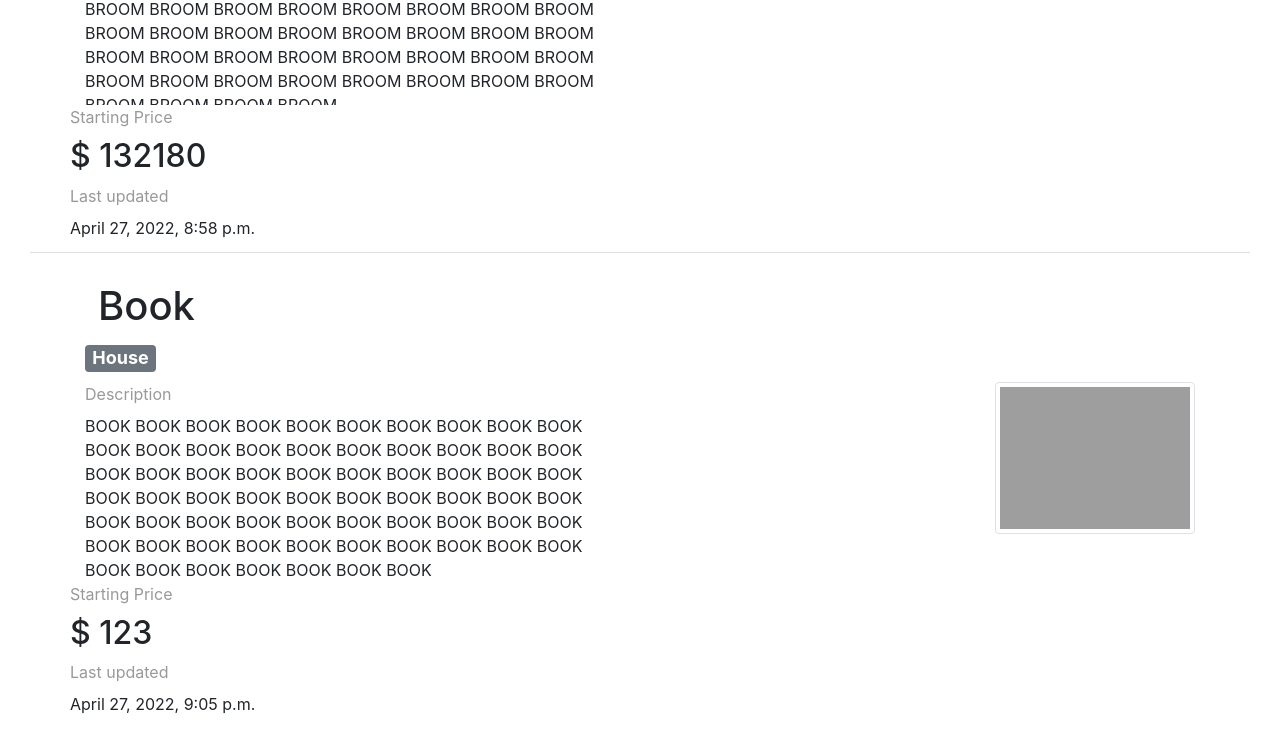
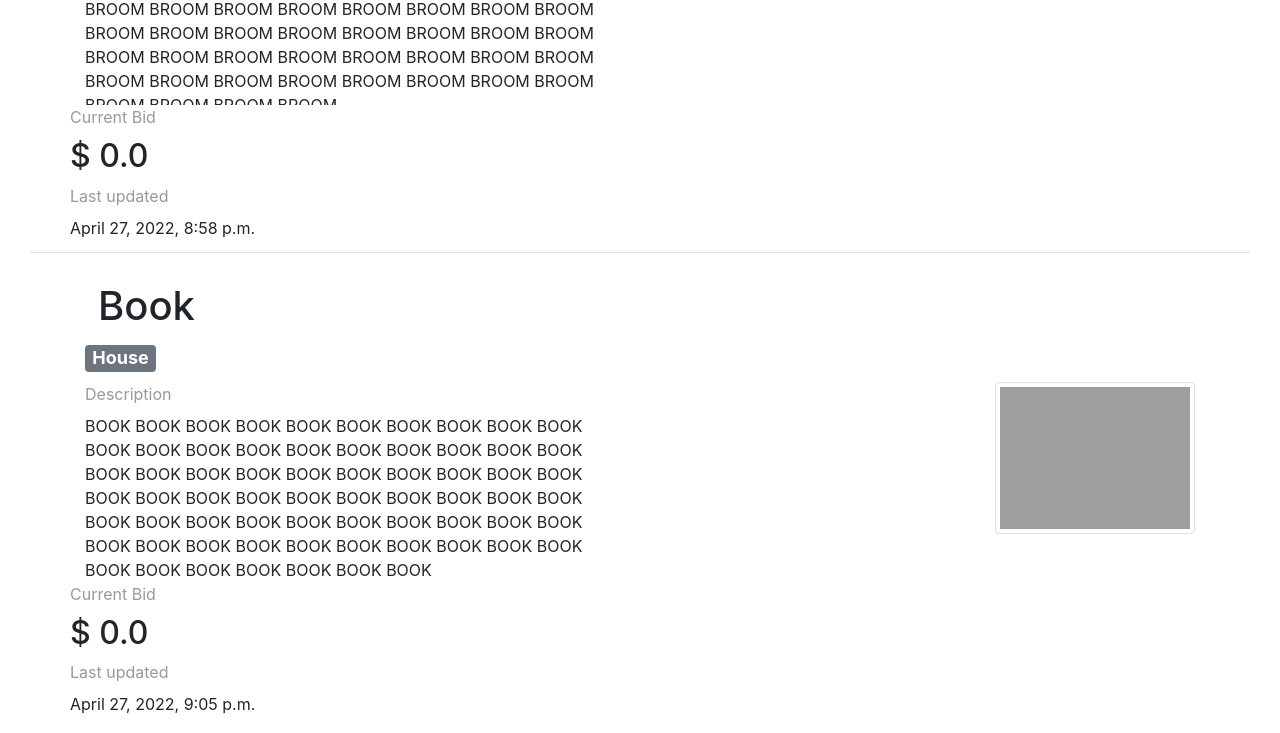
Before and after one commit to JuanSaldana/CS50-projects, a Django app: page / in a window 1280 px wide. Shown: the part 557-1290 px from the top of the page. Run offline with Django 3.2, Linux system fonts and the light colour scheme; data comes from the database, SQL or seed files in the repository; some libraries are stand-ins or nearby versions; grey boxes are pictures that could not be loaded.

Commit message:
fix: current bid added and displayed on index

```diff
--- a/project_2/commerce/auctions/models.py
+++ b/project_2/commerce/auctions/models.py
@@ -9,12 +9,13 @@ class User(AbstractUser):
 class Auction(models.Model):
     title = models.CharField(max_length=100)
     description = models.TextField()
-    starting_bid = models.IntegerField()
+    starting_bid = models.FloatField()
     image_url = models.URLField(blank=True)
     category = models.CharField(max_length=50, blank=True)
     created_by = models.ForeignKey(User, on_delete=models.SET_NULL, null=True)
     created_at = models.DateTimeField(auto_now_add=True)
     updated_at = models.DateTimeField(auto_now=True)
+    current_bid = models.FloatField(default=0)
     last_winner = models.ForeignKey(
         User, on_delete=models.SET_NULL, null=True, blank=True, related_name="last_winner")
     active = models.BooleanField(default=True)
--- a/project_2/commerce/auctions/templates/auctions/index.html
+++ b/project_2/commerce/auctions/templates/auctions/index.html
@@ -44,9 +44,9 @@
         </div>
         <div>
           <div>
-            <label style="color: #999">Starting Price</label>
+            <label style="color: #999">Current Bid</label>
             <div>
-              <h2>$ {{auction.starting_bid}}</h2>
+              <h2>$ {{auction.current_bid}}</h2>
             </div>
           </div>
           <div>
--- a/project_2/commerce/auctions/views.py
+++ b/project_2/commerce/auctions/views.py
@@ -82,6 +82,7 @@ class AuctionCreateView(CreateView):
 
     def form_valid(self, form):
         form.instance.created_by = self.request.user
+        form.instance.current_bid = self.request.POST['starting_bid']
         return super().form_valid(form)
 
     def get_success_url(self):
```
Also changed, not shown: project_2/commerce/auctions/migrations/0007_auction_current_bid_alter_auction_starting_bid.py (added), project_2/commerce/db.sqlite3.
